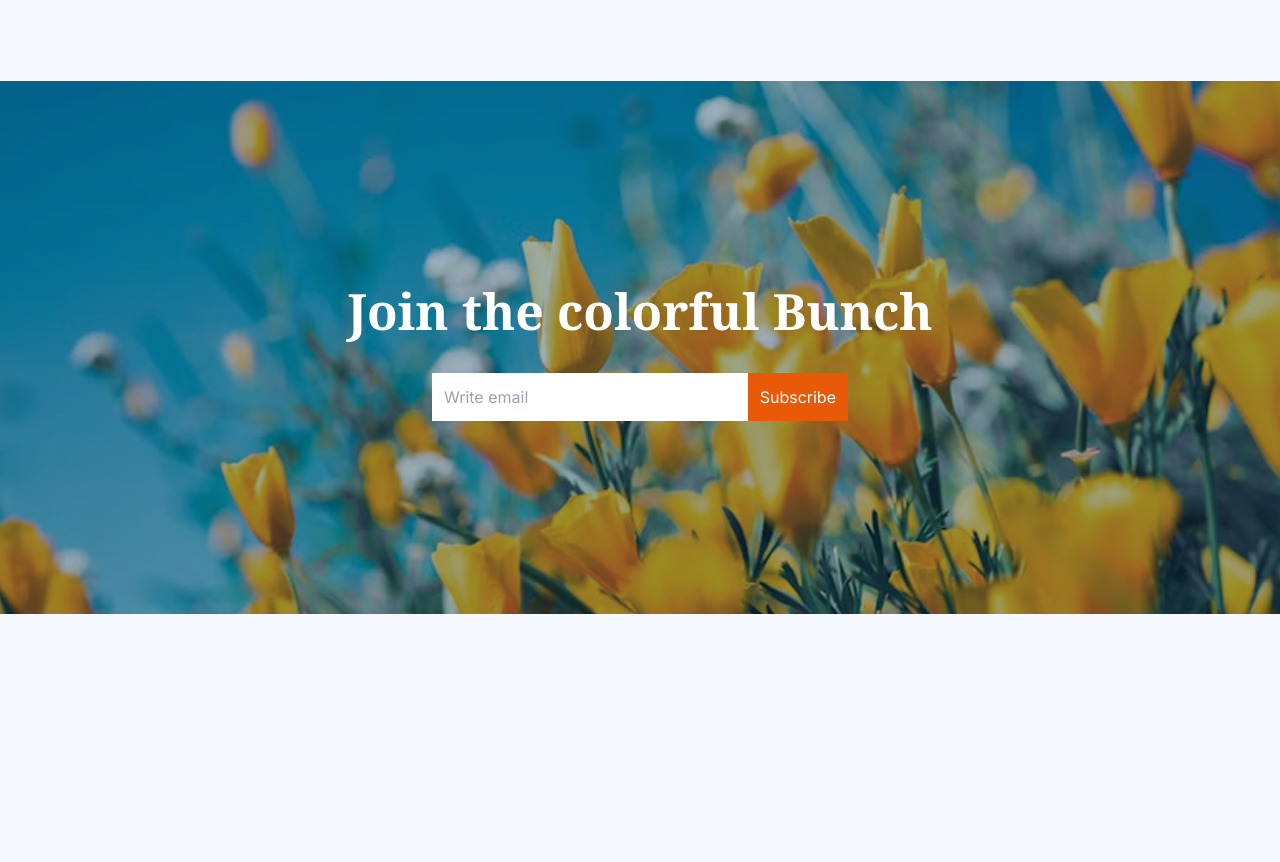
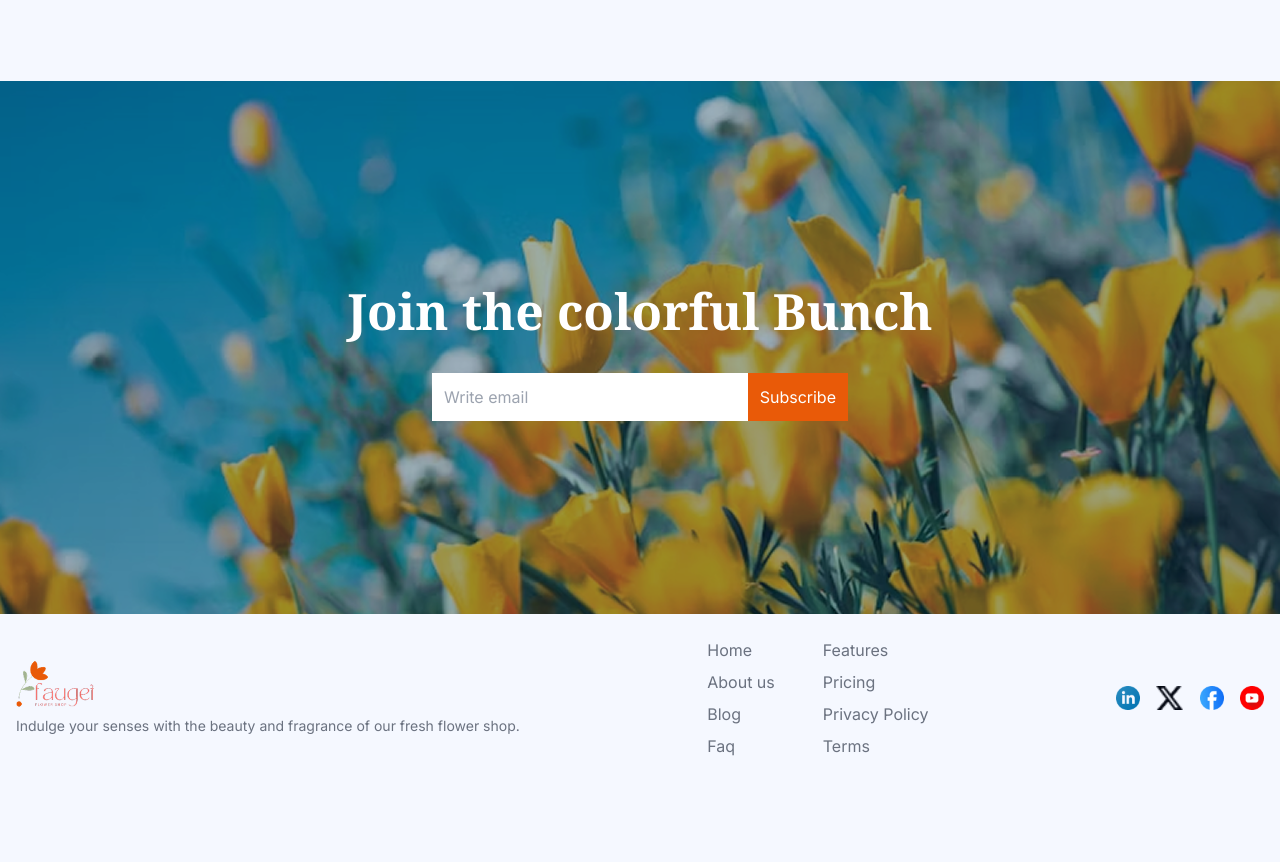
Before and after one commit to Tauhid-exe/Assignment-2, a plain HTML site: page index.html in a window 1280 px wide. Shown: the part 3155-4017 px from the top of the page. Before the commit the page ends 3769 px from the top, so only its background shows below. Drawn offline with nearby package versions, Linux system fonts and the light colour scheme.

Commit message:
Footer section done

```diff
--- a/index.html
+++ b/index.html
@@ -210,6 +210,41 @@
     </section>
   </main>
 
+  <footer class="w-full xl:h-[248px] mx-auto px-4 py-6 text-gray-500 h-auto">
+    <div class="flex flex-col xl:flex-row justify-between items-start xl:items-center">
+      <div class="mb-6 xl:mb-0">
+        <img src="images/logo.png" alt="Bloom Haven" class="h-12 mb-2">
+        <p class="text-sm">
+          Indulge your senses with the beauty and fragrance of our fresh flower shop.
+        </p>
+      </div>
+      <div class="flex flex-col xl:flex-row space-y-6 xl:space-y-0 xl:space-x-12 mb-6 xl:mb-0">
+        <div>
+          <ul class="space-y-2">
+            <li><a href="#" class="hover:underline">Home</a></li>
+            <li><a href="#" class="hover:underline">About us</a></li>
+            <li><a href="#" class="hover:underline">Blog</a></li>
+            <li><a href="#" class="hover:underline">Faq</a></li>
+          </ul>
+        </div>
+        <div>
+          <ul class="space-y-2">
+            <li><a href="#" class="hover:underline">Features</a></li>
+            <li><a href="#" class="hover:underline">Pricing</a></li>
+            <li><a href="#" class="hover:underline">Privacy Policy</a></li>
+            <li><a href="#" class="hover:underline">Terms</a></li>
+          </ul>
+        </div>
+      </div>
+      <div class="flex space-x-4">
+        <a href="#"><img src="images/icon-linkedin.png" alt="LinkedIn" class="h-6"></a>
+        <a href="#"><img src="images/icon-twitter.png" alt="Twitter" class="h-6"></a>
+        <a href="#"><img src="images/icon-facebook.png" alt="Facebook" class="h-6"></a>
+        <a href="#"><img src="images/icon-youtube.png" alt="YouTube" class="h-6"></a>
+      </div>
+    </div>
+  </footer>
+
 
 
 </body>
```
